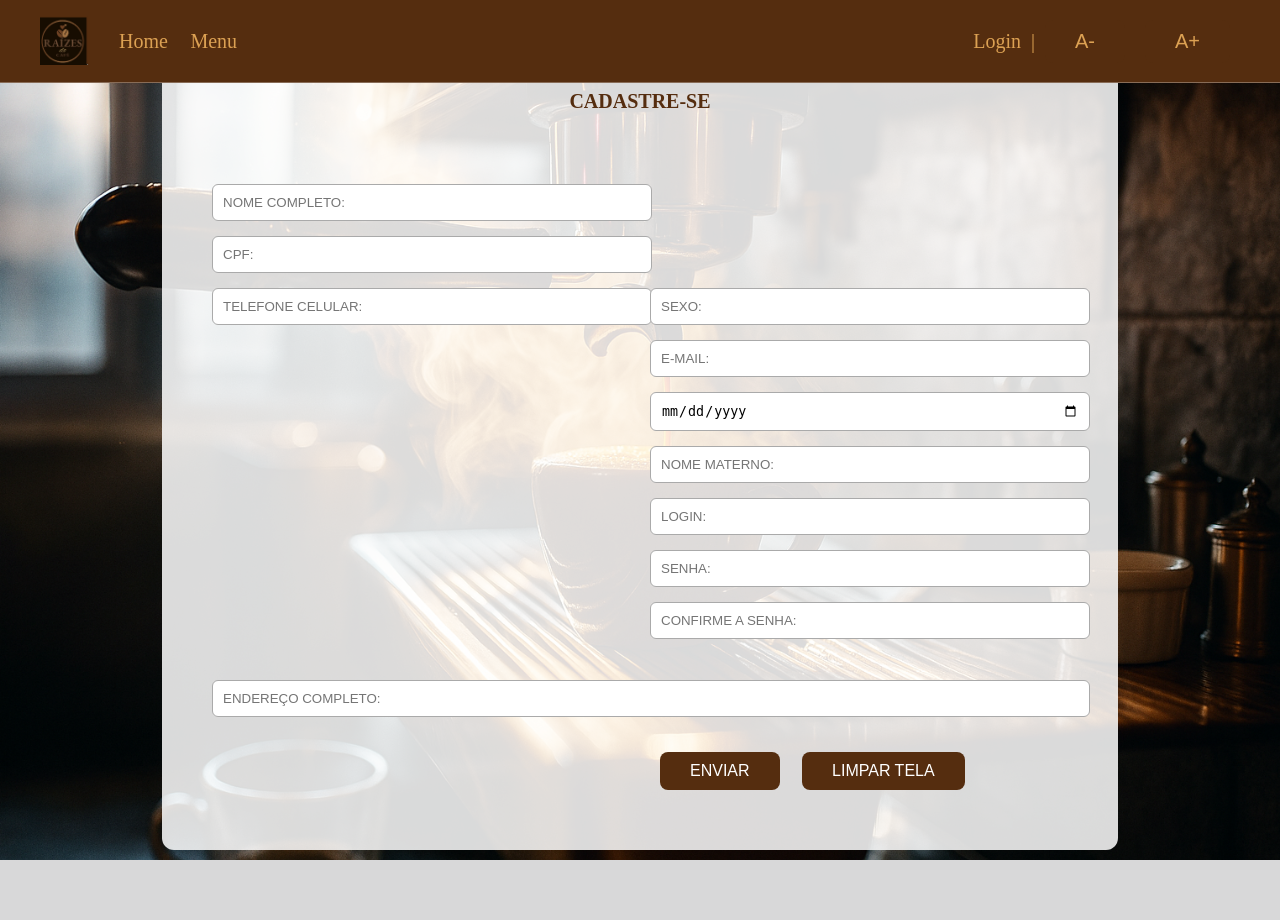
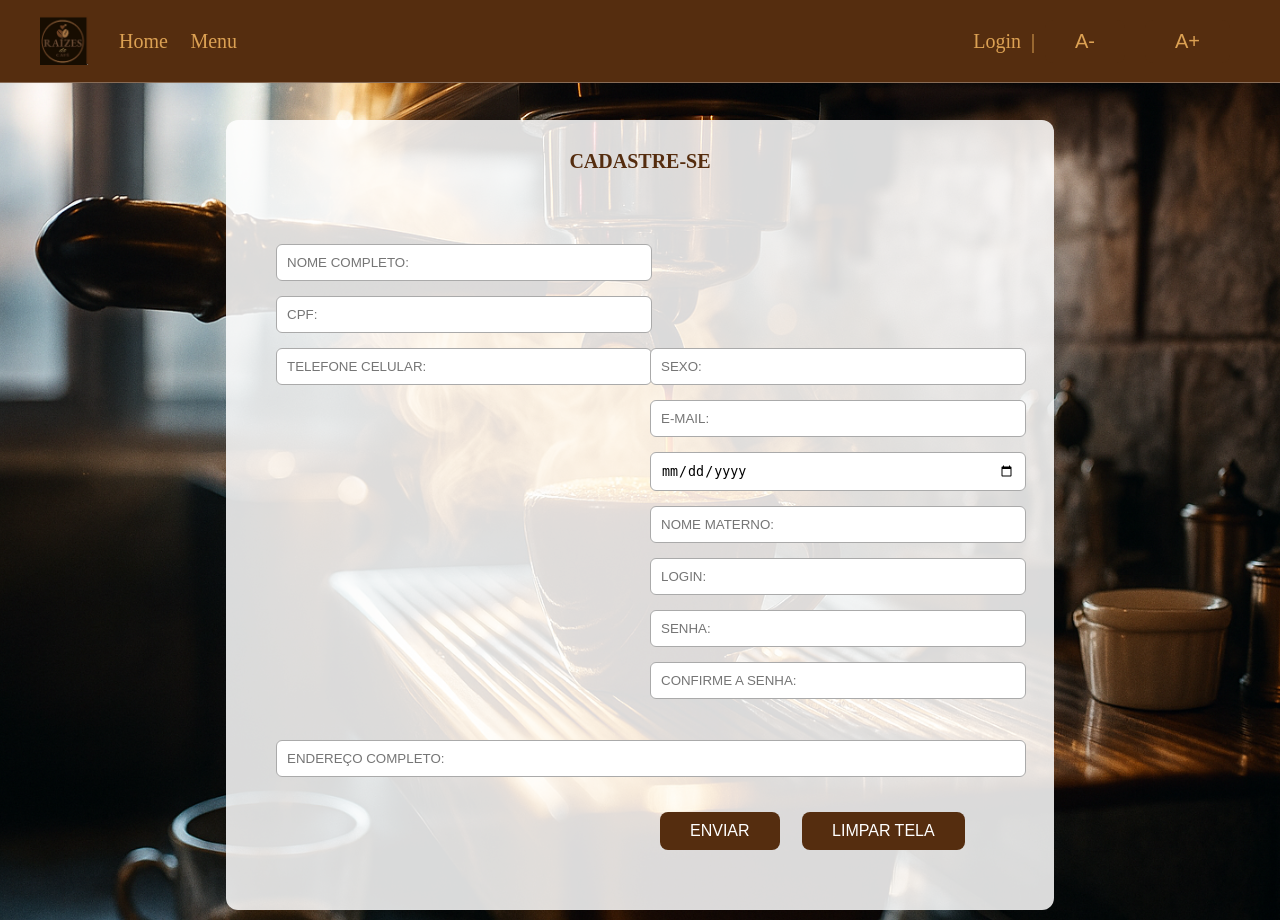
Before and after one commit to Marcelle635/Projeto, a PHP site: page /cadastro.html in a window 1280 px wide. Before the commit the page ends 860 px from the top, so only its background shows below. Run offline with PHP 8.4, Linux system fonts and the light colour scheme.

Commit message:
atualizei

```diff
--- a/cadastro.css
+++ b/cadastro.css
@@ -98,8 +98,8 @@ body{
 /*Formulário*/
 main{
     background-color: rgba(255, 255, 255, 0.85);
-    width: 70%;
-    margin: 60px auto;
+    width: 60%;
+    margin: 120px auto;
     padding: 30px;
     border-radius: 12px;
 }
```
